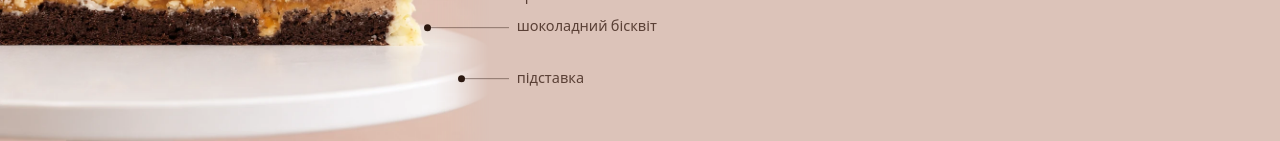
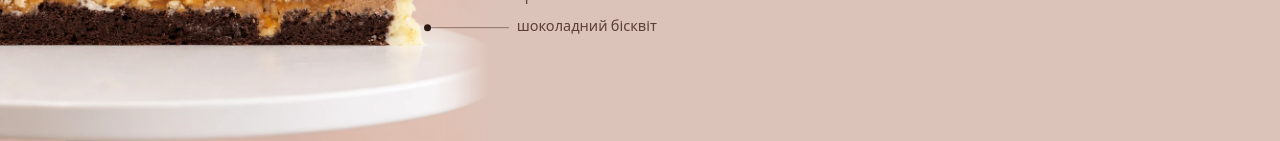
Before and after one commit to kirbissb/home-sweet-cake, a plain HTML site: page v5/index.html in a window 1280 px wide. Shown: the part 600-741 px from the top of the page. Drawn offline with Linux system fonts and the light colour scheme; a web font is replaced by a local one.

Commit message:
v5: no stand label

```diff
--- a/v5/index.html
+++ b/v5/index.html
@@ -1017,7 +1017,7 @@ function renderLists() {
 function renderLayers() {
   const box = $("#layersList");
   if (!box) return;
-  box.innerHTML = BANDS.slice().reverse().map(b => {
+  box.innerHTML = BANDS.slice().reverse().filter(b => b.key !== "b_stand").map(b => {   // CEO 02.10: no 'stand' row - people know what a stand is
     const to = Math.min(b.to, 0.87);   // the stand row stops at the rim (below it: the stem and the backdrop)
     return `<li><span class="sl" style="--from:${b.from};--to:${to}"><img src="img/snickers-cut.webp" alt="" width="1024" height="1536" loading="lazy" decoding="async"></span><b>${esc(t(b.key))}</b></li>`;
   }).join("");
@@ -1025,7 +1025,7 @@ function renderLayers() {
 function renderLabels() {
   renderLayers();
   $("#labels").innerHTML = BANDS.map((b, i) =>
-    `<li data-i="${i}" style="--y:${b.y};--x:${b.x}">${esc(t(b.key))}</li>`).join("");
+    `<li data-i="${i}" style="--y:${b.y};--x:${b.x}${b.key === "b_stand" ? ";visibility:hidden" : ""}">${b.key === "b_stand" ? "" : esc(t(b.key))}</li>`).join("");   // stand stays in the picture, unlabelled (CEO 02.10)
   painted = null;
 }
 
```
